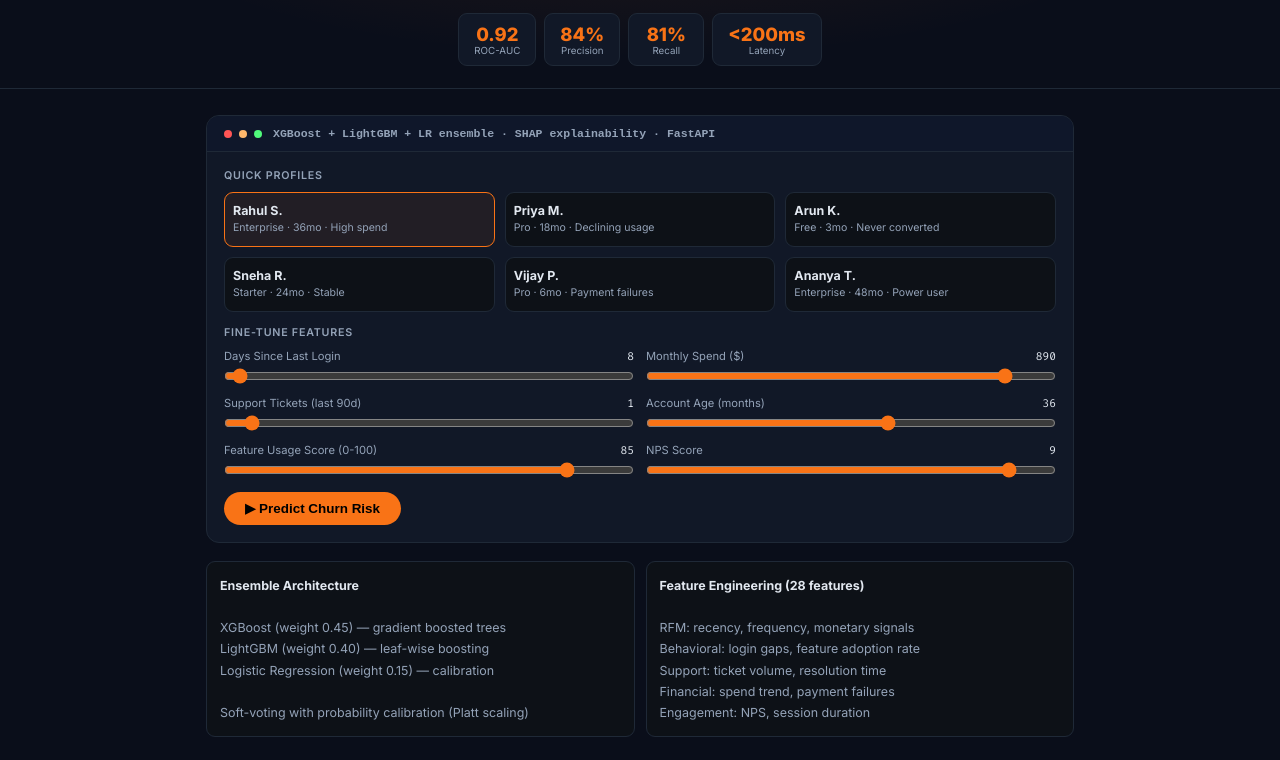
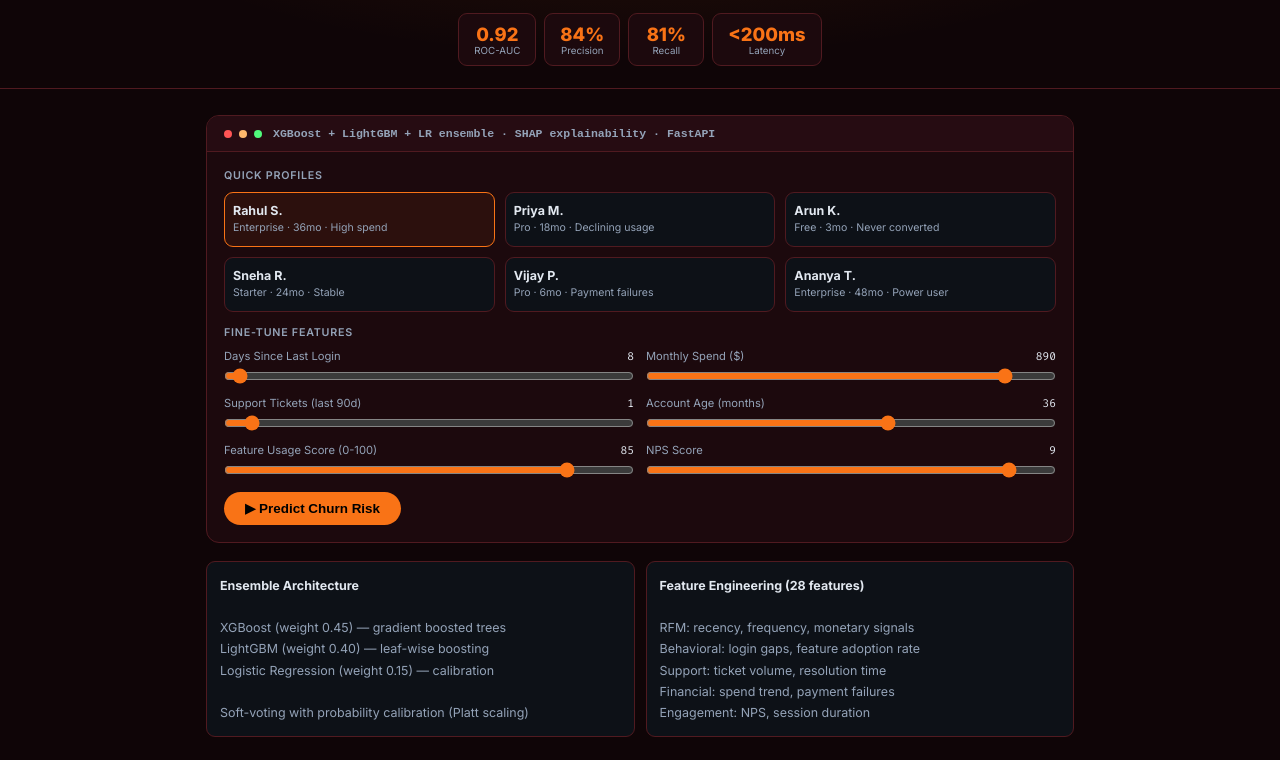
Before and after one commit to ankitthakur104/customer-churn-prediction, a plain HTML site: page docs/index.html in a window 1280 px wide. Shown: the part 161-921 px from the top of the page. Drawn offline with Linux system fonts and the light colour scheme.

Commit message:
style: apply Rose / Crimson color theme for visual distinction

```diff
--- a/docs/index.html
+++ b/docs/index.html
@@ -8,7 +8,7 @@
   <link href="https://fonts.googleapis.com/css2?family=Inter:wght@400;500;600;700;800&family=Fira+Code:wght@400;500&display=swap" rel="stylesheet">
   <style>
     *,*::before,*::after{margin:0;padding:0;box-sizing:border-box}
-    :root{--cyan:#06b6d4;--purple:#8b5cf6;--green:#22c55e;--red:#ef4444;--orange:#f97316;--yellow:#eab308;--bg:#0a0e1a;--card-bg:#111827;--card-dark:#0f172a;--border:#1f2937;--text:#e2e8f0;--muted:#94a3b8}
+    :root{--cyan:#f43f5e;--purple:#fb7185;--green:#22c55e;--red:#ef4444;--orange:#f97316;--yellow:#eab308;--bg:#0f0507;--card-bg:#1c090d;--card-dark:#260c12;--border:#501a20;--text:#e2e8f0;--muted:#94a3b8}
     body{background:var(--bg);color:var(--text);font-family:'Inter',system-ui,sans-serif;min-height:100vh}
     a{color:var(--cyan);text-decoration:none}a:hover{text-decoration:underline}
     .navbar{background:rgba(10,14,26,.96);border-bottom:1px solid var(--border);padding:13px 22px;display:flex;align-items:center;justify-content:space-between;position:sticky;top:0;z-index:100;backdrop-filter:blur(12px)}
```
